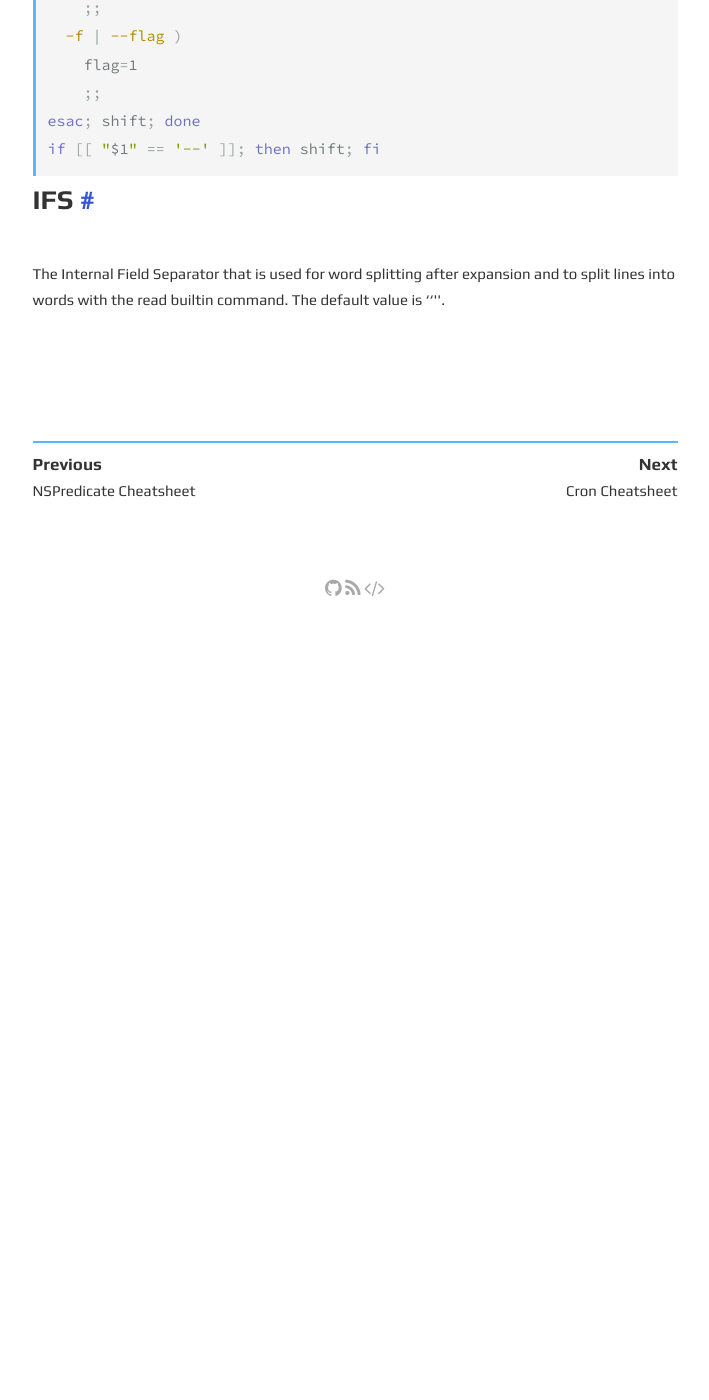
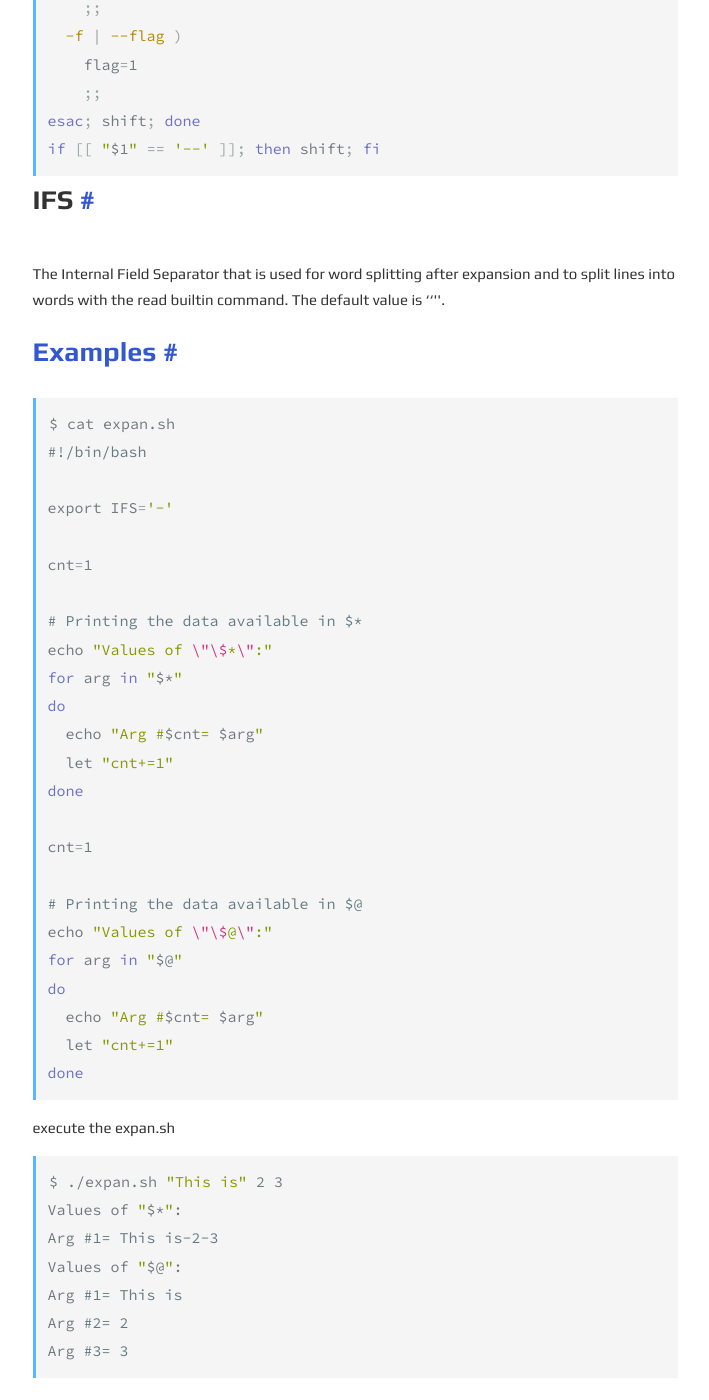
Before and after one commit to djiangnz/djiangnz.github.io, a Jekyll site: the page built from _posts/2023-02-13-bash-cheatsheet.md, in a window 1280 px wide and 1400 px high, scrolled down 9545 px. Shown: the whole window, without its empty margins (285-994 px from the left). Built offline with Jekyll 4.4.1, drawn with Linux system fonts in a browser that asks for light colours; before the commit the page ends 10163 px from its top, so only the background shows below that.

Commit message:
add exanokes

````diff
--- a/_posts/2023-02-13-bash-cheatsheet.md
+++ b/_posts/2023-02-13-bash-cheatsheet.md
@@ -359,3 +359,44 @@ if [[ "$1" == '--' ]]; then shift; fi
 ## IFS
 
 The Internal Field Separator that is used for word splitting after expansion and to split lines into words with the read builtin command. The default value is ''<space><tab><newline>''.
+
+## [Examples](https://www.thegeekstuff.com/2010/05/bash-shell-special-parameters/)
+
+```bash
+$ cat expan.sh
+#!/bin/bash
+
+export IFS='-'
+
+cnt=1
+
+# Printing the data available in $*
+echo "Values of \"\$*\":"
+for arg in "$*"
+do
+  echo "Arg #$cnt= $arg"
+  let "cnt+=1"
+done
+
+cnt=1
+
+# Printing the data available in $@
+echo "Values of \"\$@\":"
+for arg in "$@"
+do
+  echo "Arg #$cnt= $arg"
+  let "cnt+=1"
+done
+```
+
+execute the expan.sh
+
+```bash
+$ ./expan.sh "This is" 2 3
+Values of "$*":
+Arg #1= This is-2-3
+Values of "$@":
+Arg #1= This is
+Arg #2= 2
+Arg #3= 3
+```
````
Also changed, not shown: _posts/2023-10-31-mybash.md (+2 -2 lines).
